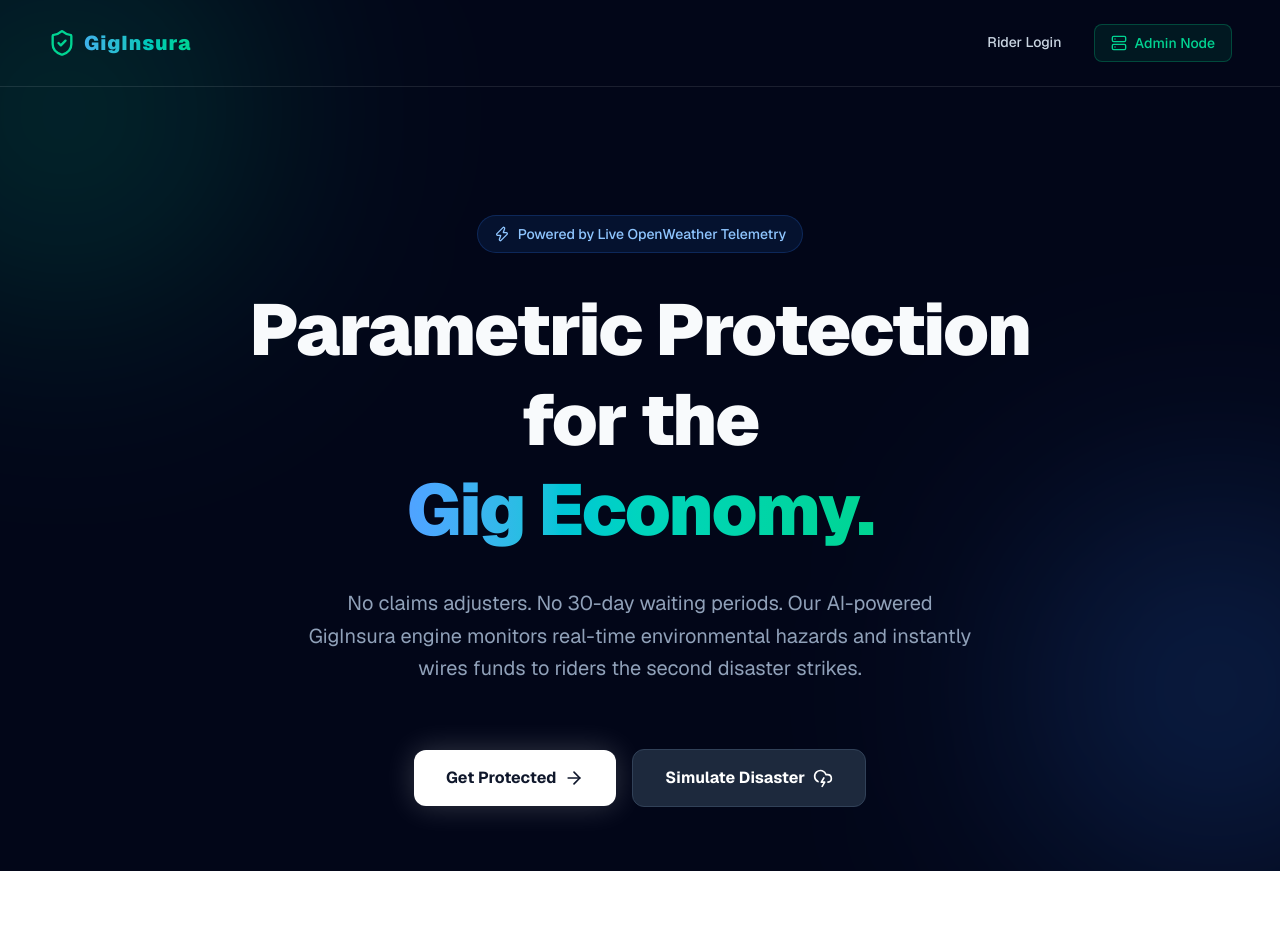
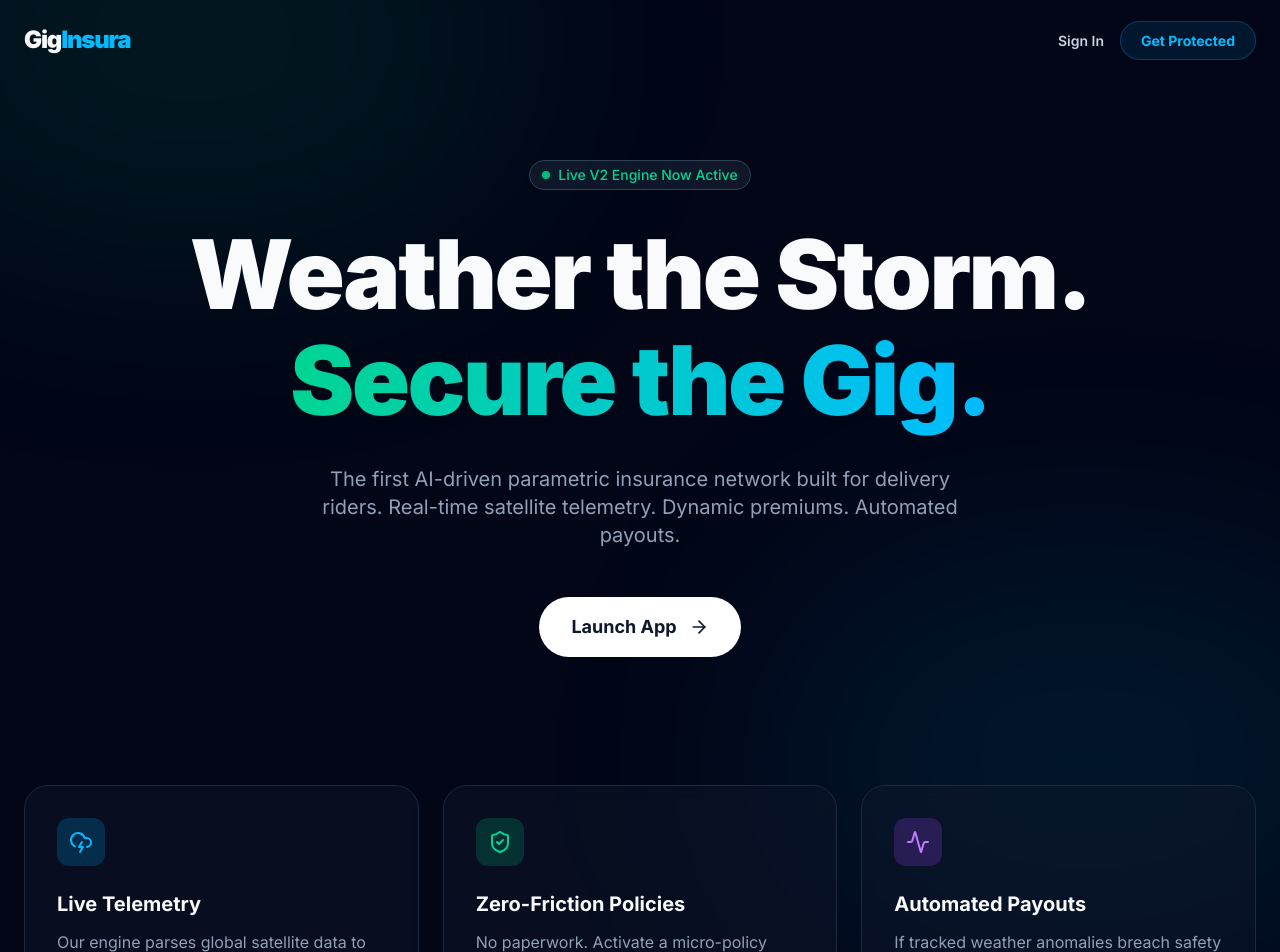
Before and after one commit to jayencious/GigInsura, a Next.js app in the folder giginsura/: page / in a window 1280 px wide. Shown: the top 952 px of the page. Before the commit the page ends 880 px from the top, so only its background shows below. Built offline with nearby package versions, Linux system fonts and the light colour scheme.

Commit message:
GigInsura-v2-update

```diff
--- a/giginsura/app/dashboard/page.tsx
+++ b/giginsura/app/dashboard/page.tsx
@@ -21,6 +21,7 @@ import {
     Tooltip,
     ResponsiveContainer
 } from "recharts";
+import toast from "react-hot-toast";
 
 interface RiskFactor {
     disruption_type: string;
@@ -118,6 +119,7 @@ export default function Dashboard() {
         setTimeout(() => {
             setIsProtected(true);
             setIsActivating(false);
+            toast.success("Ledger Secured! Your shift is now protected.");
         }, 2000);
     };
 
--- a/giginsura/app/layout.tsx
+++ b/giginsura/app/layout.tsx
@@ -1,20 +1,15 @@
 import type { Metadata } from "next";
-import { Geist, Geist_Mono } from "next/font/google";
+import { Inter } from "next/font/google";
 import "./globals.css";
+import { Toaster } from "react-hot-toast";
 
-const geistSans = Geist({
-  variable: "--font-geist-sans",
-  subsets: ["latin"],
-});
-
-const geistMono = Geist_Mono({
-  variable: "--font-geist-mono",
-  subsets: ["latin"],
-});
+const inter = Inter(
+  { subsets: ["latin"] }
+);
 
 export const metadata: Metadata = {
-  title: "GigInsura",
-  description: "GigInsura - AI-powered parametric insurance platform for Q-commerce gig workers to safeguard them from the income losses from extreme weather conditions and other external disruptions. This project features a dynamic weekly pricing and automated payouts for the lost wages.",
+  title: "GigInsura: AI-Powered Enterprise Risk Protection",
+  description: "AI-Driven Parametric Insurance for the Gig Economy",
 };
 
 export default function RootLayout({
@@ -25,9 +20,22 @@ export default function RootLayout({
   return (
     <html
       lang="en"
-      className={`${geistSans.variable} ${geistMono.variable} h-full antialiased`}
     >
-      <body className="min-h-full flex flex-col">{children}</body>
+      <body
+        className={inter.className}
+      >
+        {children}
+        <Toaster
+          position="bottom-right"
+          toastOptions={{
+            style: {
+              background: "#1e293b",
+              color: "#f8fafc",
+              border: "1px solid #334155",
+            },
+          }}
+        />
+      </body>
     </html>
   );
 }
--- a/giginsura/app/page.tsx
+++ b/giginsura/app/page.tsx
@@ -1,125 +1,110 @@
 "use client";
 
-import { motion, Variants } from "framer-motion";
 import Link from "next/link";
-import {
-  ShieldCheck,
-  Zap,
-  CloudLightning,
-  ArrowRight,
-  Server
-} from "lucide-react";
+import { motion } from "framer-motion";
+import { ShieldCheck, CloudLightning, Activity, ArrowRight } from "lucide-react";
 
-const containerVariants: Variants = {
-  hidden: { opacity: 0 },
-  show: { opacity: 1, transition: { staggerChildren: 0.2 } }
-};
-
-const itemVariants: Variants = {
-  hidden: { y: 20, opacity: 0 },
-  show: { y: 0, opacity: 1, transition: { type: "spring", stiffness: 300, damping: 24 } }
-};
-
-export default function Home() {
+export default function LandingPage() {
   return (
-    <div
-      className="min-h-screen bg-slate-950 text-slate-50 font-sans overflow-hidden"
-    >
-      {/* Abstract Background Elements */}
-      <div className="absolute top-[-10%] left-[-10%] w-96 h-96 bg-emerald-500/20 rounded-full blur-[120px] mix-blend-screen pointer-events-none" />
-      <div className="absolute bottom-[-10%] right-[-10%] w-96 h-96 bg-blue-500/20 rounded-full blur-[120px] mix-blend-screen pointer-events-none" />
+    <div className="min-h-screen bg-[#020617] text-slate-50 overflow-hidden font-sans">
+      {/* Background Ambient Glows */}
+      <div className="absolute top-[-20%] left-[-10%] w-[50%] h-[50%] bg-emerald-500/10 blur-[120px] rounded-full pointer-events-none"></div>
+      <div className="absolute bottom-[-20%] right-[-10%] w-[50%] h-[50%] bg-sky-500/10 blur-[120px] rounded-full pointer-events-none"></div>
 
       {/* Navigation */}
-      <nav
-        className="relative z-10 flex justify-between items-center p-6 lg:px-12 border-b border-white/10"
-      >
-        <div
-          className="flex items-center gap-2 text-xl font-black tracking-wider bg-gradient-to-r from-blue-400 to-emerald-400 bg-clip-text text-transparent"
-        >
-          <ShieldCheck size={28} className="text-emerald-400" />
-          GigInsura
+      <nav className="relative z-10 max-w-7xl mx-auto px-6 py-6 flex justify-between items-center">
+        <div className="text-2xl font-black tracking-tighter">
+          Gig<span className="text-sky-400">Insura</span>
         </div>
-        <div
-          className="flex gap-4 text-sm font-medium"
-        >
-          <Link
-            href={"/login"}
-            className="text-slate-300 hover:text-white transition px-4 py-2"
-          >
-            Rider Login
+        <div className="space-x-4">
+          <Link href="/login" className="text-sm font-semibold text-slate-300 hover:text-white transition-colors">
+            Sign In
           </Link>
-          <Link
-            href={"/admin"}
-            className="text-emerald-400 hover:text-emerald-300 transition flex items-center gap-2 border border-emerald-500/30 bg-emerald-500/10 px-4 py-2 rounded-lg"
-          >
-            <Server size={16} /> Admin Node
+          <Link href="/signup" className="text-sm font-bold bg-sky-500/10 text-sky-400 border border-sky-500/30 px-5 py-2.5 rounded-full hover:bg-sky-500/20 transition-all">
+            Get Protected
           </Link>
         </div>
       </nav>
 
       {/* Hero Section */}
-      <main
-        className="relative z-10 max-w-6xl mx-auto px-6 pt-24 lg:pt-32 pb-16 flex flex-col items-center text-center"
+      <main className="relative z-10 max-w-7xl mx-auto px-6 pt-20 pb-32 flex flex-col items-center text-center">
+        <motion.div
+          initial={{ opacity: 0, y: 20 }}
+          animate={{ opacity: 1, y: 0 }}
+          transition={{ duration: 0.8 }}
+          className="inline-flex items-center gap-2 px-3 py-1 rounded-full bg-slate-800/50 border border-slate-700 text-sm font-medium text-emerald-400 mb-8"
         >
-        <motion.div
-          variants={containerVariants}
-          initial="hidden"
-          animate="show"
-          className="space-y-8 max-w-4xl"
-        >
-
-          <motion.div
-            variants={itemVariants}
-            className="inline-flex items-center gap-2 px-4 py-2 rounded-full bg-blue-500/10 border border-blue-500/20 text-blue-300 text-sm font-medium"
-          >
-            <Zap size={16} /> Powered by Live OpenWeather Telemetry
+          <span className="relative flex h-2 w-2">
+            <span className="animate-ping absolute inline-flex h-full w-full rounded-full bg-emerald-400 opacity-75"></span>
+            <span className="relative inline-flex rounded-full h-2 w-2 bg-emerald-500"></span>
+          </span>
+          Live V2 Engine Now Active
         </motion.div>
 
         <motion.h1
-            variants={itemVariants}
-            className="text-5xl lg:text-7xl font-black tracking-tight leading-tight"
+          initial={{ opacity: 0, y: 20 }}
+          animate={{ opacity: 1, y: 0 }}
+          transition={{ duration: 0.8, delay: 0.1 }}
+          className="text-6xl md:text-8xl font-black tracking-tight leading-[1.1] mb-8"
         >
-            Parametric Protection for the <br />
-            <span
-              className="bg-gradient-to-r from-blue-400 via-teal-400 to-emerald-400 bg-clip-text text-transparent"
-            >
-              Gig Economy.
+          Weather the Storm.<br />
+          <span className="bg-gradient-to-r from-emerald-400 to-sky-400 bg-clip-text text-transparent">
+            Secure the Gig.
           </span>
         </motion.h1>
 
         <motion.p
-            variants={itemVariants}
-            className="text-lg lg:text-xl text-slate-400 max-w-2xl mx-auto leading-relaxed"
+          initial={{ opacity: 0, y: 20 }}
+          animate={{ opacity: 1, y: 0 }}
+          transition={{ duration: 0.8, delay: 0.2 }}
+          className="text-xl text-slate-400 max-w-2xl mb-12"
         >
-            No claims adjusters. No 30-day waiting periods. Our AI-powered GigInsura engine monitors real-time environmental hazards and instantly wires funds to riders the second disaster strikes.
+          The first AI-driven parametric insurance network built for delivery riders. Real-time satellite telemetry. Dynamic premiums. Automated payouts.
         </motion.p>
 
         <motion.div
-            variants={itemVariants}
-            className="flex flex-col sm:flex-row justify-center items-center gap-4 pt-8"
+          initial={{ opacity: 0, y: 20 }}
+          animate={{ opacity: 1, y: 0 }}
+          transition={{ duration: 0.8, delay: 0.3 }}
         >
-            <Link
-              href={"/login"}
-            >
-              <button
-                className="w-full sm:w-auto px-8 py-4 bg-white text-slate-900 font-bold rounded-xl hover:scale-105 transition-transform flex items-center justify-center gap-2 shadow-[0_0_30px_rgba(255,255,255,0.2)]"
-              >
-                Get Protected <ArrowRight size={20} />
-              </button>
-            </Link>
-            <Link
-              href={"/admin"}
-            >
-              <button
-                className="w-full sm:w-auto px-8 py-4 bg-slate-800 text-white font-bold rounded-xl hover:bg-slate-700 transition-colors border border-slate-700 flex items-center justify-center gap-2"
-              >
-                Simulate Disaster <CloudLightning size={20} />
-              </button>
+          <Link href="/signup" className="group flex items-center gap-3 bg-white text-slate-900 text-lg font-bold px-8 py-4 rounded-full hover:shadow-[0_0_40px_rgba(255,255,255,0.3)] transition-all">
+            Launch App
+            <ArrowRight className="w-5 h-5 group-hover:translate-x-1 transition-transform" />
           </Link>
         </motion.div>
 
+        {/* Value Props Grid */}
+        <motion.div
+          initial={{ opacity: 0, y: 40 }}
+          animate={{ opacity: 1, y: 0 }}
+          transition={{ duration: 1, delay: 0.5 }}
+          className="grid grid-cols-1 md:grid-cols-3 gap-6 mt-32 w-full text-left"
+        >
+          <div className="bg-slate-900/50 border border-slate-800 p-8 rounded-3xl backdrop-blur-sm hover:border-slate-700 transition-colors">
+            <div className="w-12 h-12 bg-sky-500/20 text-sky-400 rounded-xl flex items-center justify-center mb-6">
+              <CloudLightning size={24} />
+            </div>
+            <h3 className="text-xl font-bold mb-3">Live Telemetry</h3>
+            <p className="text-slate-400">Our engine parses global satellite data to calculate your hyper-local risk severity in real-time.</p>
+          </div>
+
+          <div className="bg-slate-900/50 border border-slate-800 p-8 rounded-3xl backdrop-blur-sm hover:border-slate-700 transition-colors">
+            <div className="w-12 h-12 bg-emerald-500/20 text-emerald-400 rounded-xl flex items-center justify-center mb-6">
+              <ShieldCheck size={24} />
+            </div>
+            <h3 className="text-xl font-bold mb-3">Zero-Friction Policies</h3>
+            <p className="text-slate-400">No paperwork. Activate a micro-policy specific to your active delivery zone right before your shift begins.</p>
+          </div>
+
+          <div className="bg-slate-900/50 border border-slate-800 p-8 rounded-3xl backdrop-blur-sm hover:border-slate-700 transition-colors">
+            <div className="w-12 h-12 bg-purple-500/20 text-purple-400 rounded-xl flex items-center justify-center mb-6">
+              <Activity size={24} />
+            </div>
+            <h3 className="text-xl font-bold mb-3">Automated Payouts</h3>
+            <p className="text-slate-400">If tracked weather anomalies breach safety thresholds, smart contracts route relief funds directly to your UPI.</p>
+          </div>
         </motion.div>
       </main>
     </div>
   );
-};
+}
--- a/giginsura/package.json
+++ b/giginsura/package.json
@@ -17,6 +17,7 @@
     "next": "16.2.2",
     "react": "19.2.4",
     "react-dom": "19.2.4",
+    "react-hot-toast": "^2.6.0",
     "recharts": "^3.8.1"
   },
   "devDependencies": {
```
Also changed, not shown: 1 other file (tests, documents, lock files or other folders). Lines whose indentation alone changed are shown as unchanged.
